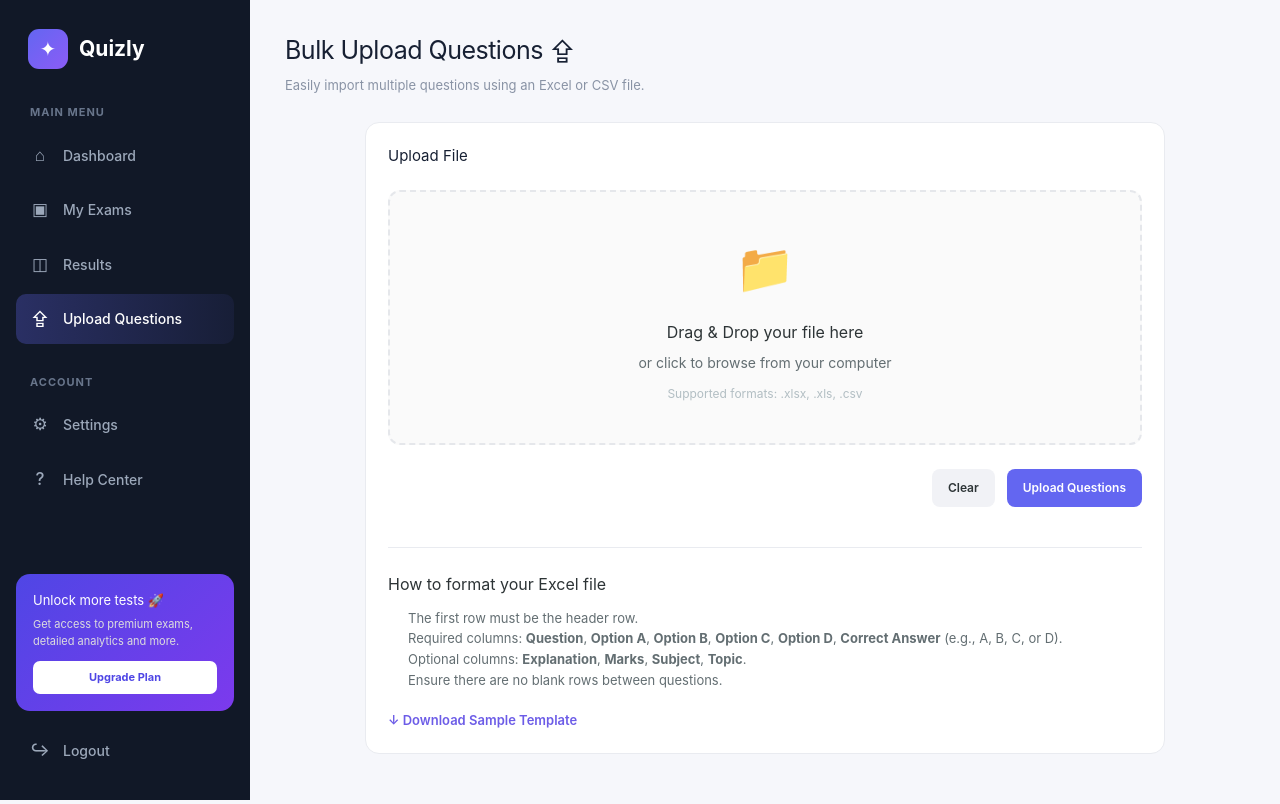
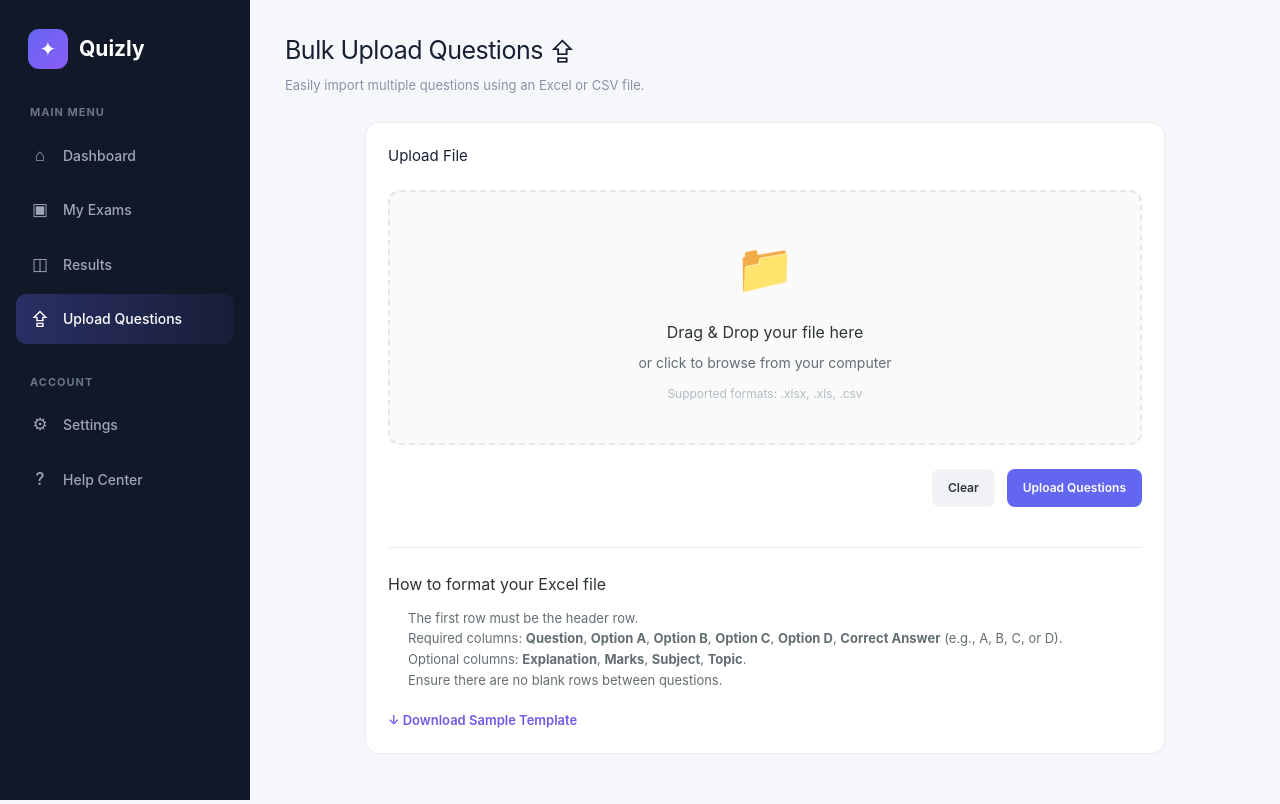
Before and after one commit to tusharsahu17/TestseriesWeb, a Next.js app: page /dashboard/upload in a window 1280 px wide. Built offline with nearby package versions, Linux system fonts and the light colour scheme; no server answers; sample sign-in values are in the browser's storage.

Commit message:
feat: implement dashboard exam listing and result review pages with associated styles

```diff
--- a/src/app/dashboard/layout.tsx
+++ b/src/app/dashboard/layout.tsx
@@ -88,20 +88,7 @@ export default function DashboardLayout({
           </Link>
         </nav>
 
-        <div className="dashboard-sidebar-bottom">
-          <div className="dashboard-upgrade-card">
-            <h4>Unlock more tests 🚀</h4>
-            <p>Get access to premium exams, detailed analytics and more.</p>
-            <button className="dashboard-upgrade-btn">Upgrade Plan</button>
-          </div>
-          <button
-            onClick={handleLogout}
-            className="dashboard-nav-item w-full text-left bg-transparent border-none"
-            style={{ width: "100%" }}
-          >
-            <span className="dashboard-nav-icon">↪</span> Logout
-          </button>
-        </div>
+
       </aside>
 
       {/* MAIN */}
```
